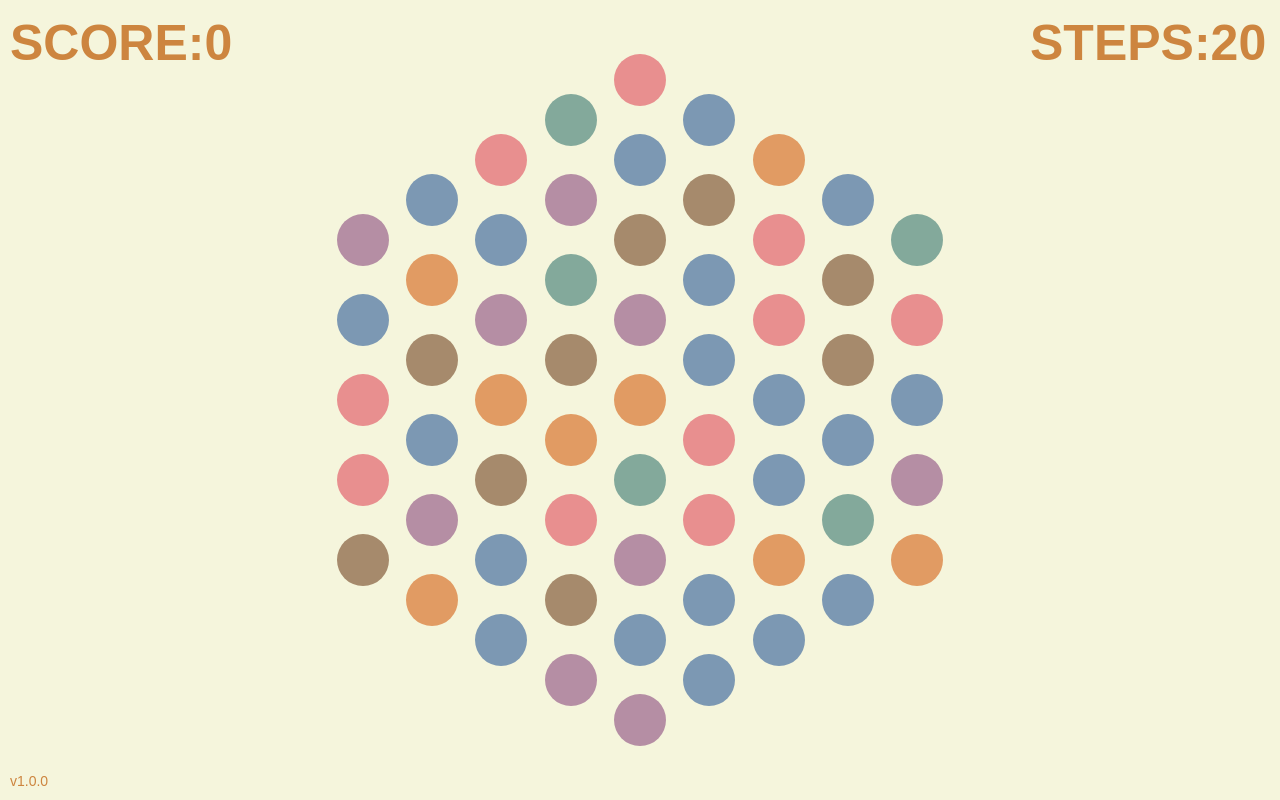
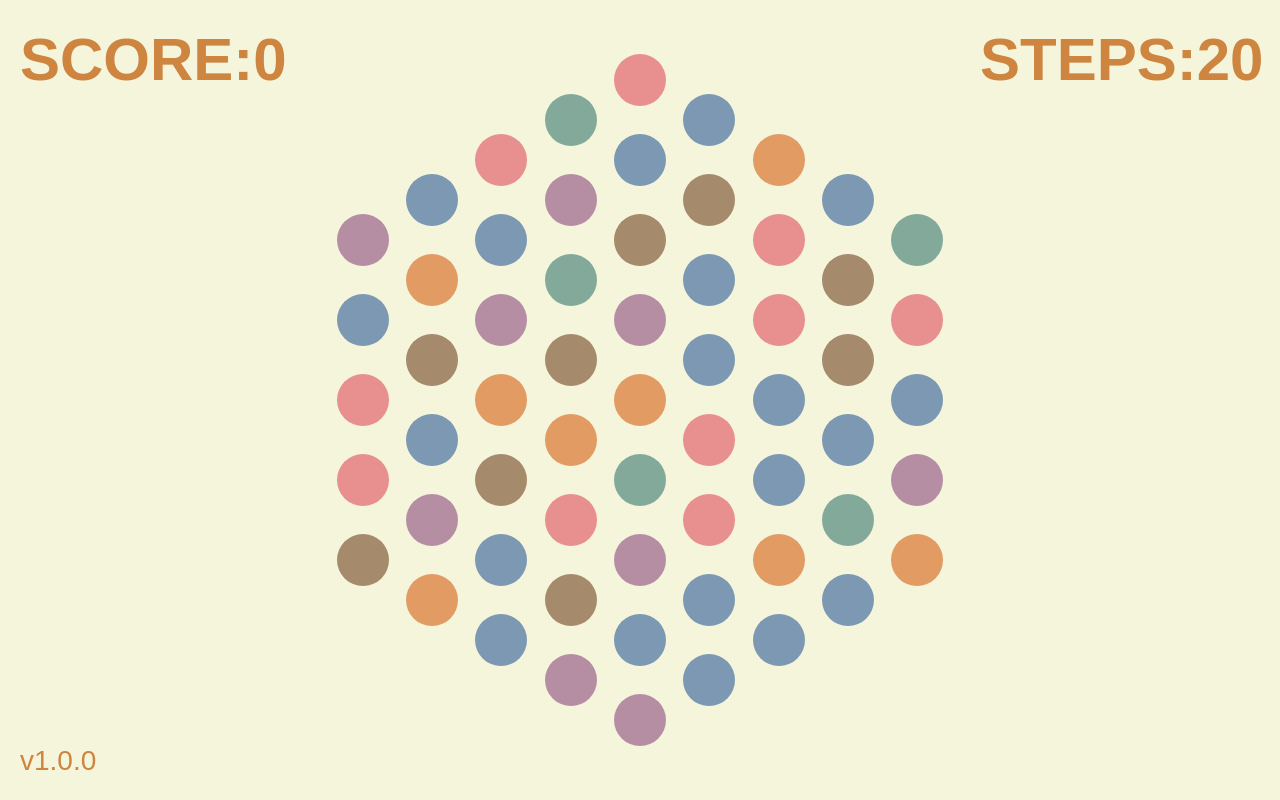
Before and after one commit to Grizzly-Eric/hexzgon, a plain HTML site: page index.html in a window 1280 px wide. Drawn offline with Linux system fonts and the light colour scheme.

Commit message:
fixed the scale issue

```diff
--- a/index.html
+++ b/index.html
@@ -30,7 +30,6 @@
         // 根据dpr，扩大canvas画布的像素，使1个canvas像素和1个物理像素相等
         canvas.width = dpr * cssWidth;
         canvas.height = dpr * cssHeight;
-        ctx.scale(dpr,dpr);
 
         // 颜色数组
         const colors = [
@@ -293,19 +292,19 @@
 
         function drawText() {
             // 画分数
-            ctx.font = "bold 50px sans-serif";
+            ctx.font = "bold 60px sans-serif";
             ctx.fillStyle = "peru";
-            ctx.fillText(`SCORE:${score}`, 10, 60);
+            ctx.fillText(`SCORE:${score}`, 20, 80);
 
             // 画步数
-            ctx.font = "bold 50px sans-serif";
+            ctx.font = "bold 60px sans-serif";
             ctx.fillStyle = "peru";
-            ctx.fillText(`STEPS:${steps}`, canvas.width - 250, 60);
+            ctx.fillText(`STEPS:${steps}`, canvas.width - 300, 80);
 
             // 画版本号
-            ctx.font = "14px sans-serif";
+            ctx.font = "28px sans-serif";
             ctx.fillStyle = "peru";
-            ctx.fillText(`v${VERSION}`, 10, canvas.height - 14);
+            ctx.fillText(`v${VERSION}`, 20, canvas.height - 30);
 
             if (isEnd) {
                 // 画结束语
@@ -363,8 +362,8 @@
         canvas.addEventListener('click', (event) => {
 
             const rect = canvas.getBoundingClientRect();
-            const mouseX = event.clientX - rect.left;
-            const mouseY = event.clientY - rect.top;
+            const mouseX = (event.clientX - rect.left) * dpr;
+            const mouseY = (event.clientY - rect.top) * dpr;
 
 
             if (steps <= 0) {
@@ -378,8 +377,6 @@
                 return;
             };
 
-
-            // 只查找未消失的圆圈
             const clickedCircle = circles.find(circle => circle.contains(mouseX, mouseY));
 
             if (clickedCircle) {
```
